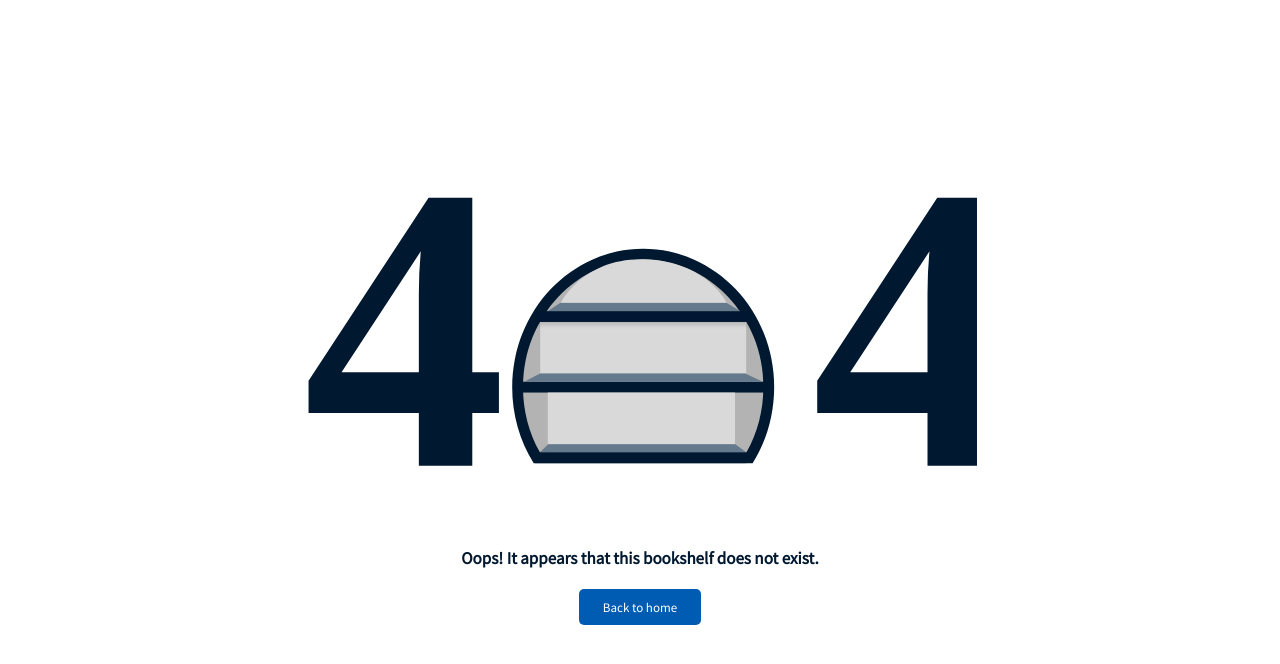
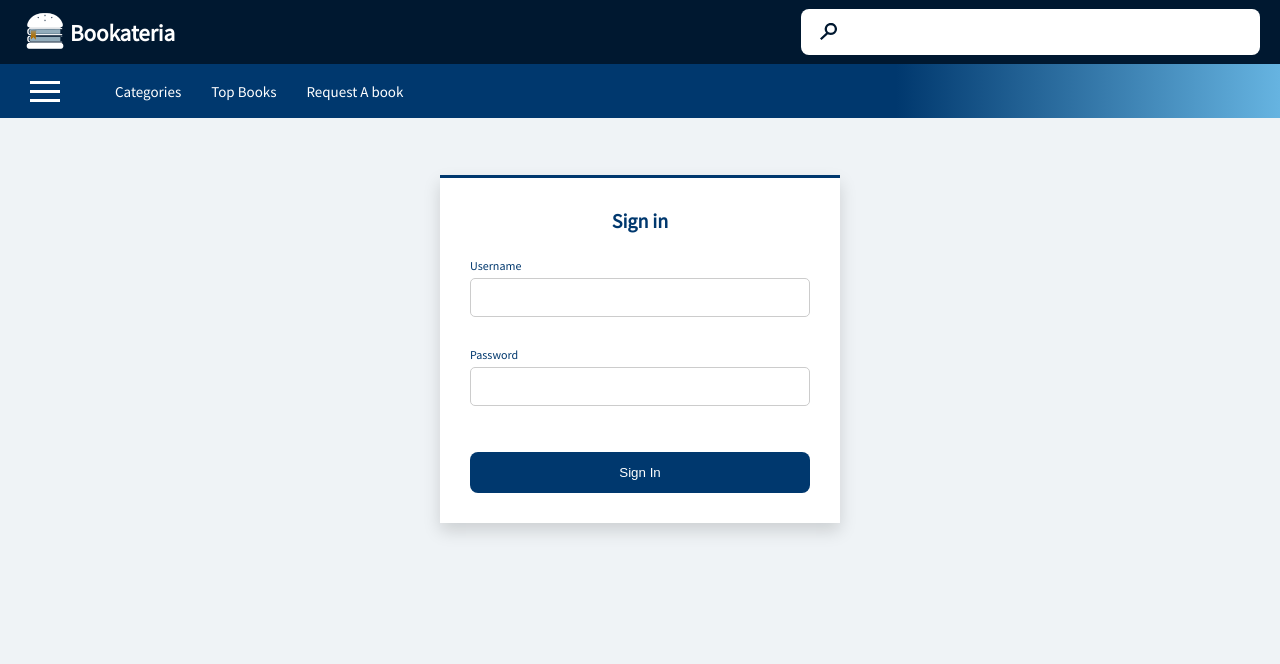
Before and after one commit to isaaccodekill/BookateriaFRONTEND, a React (Create React App) app: page /login in a window 1280 px wide. Shown: the top 664 px of the page. Built offline with nearby package versions, Linux system fonts and the light colour scheme.

Commit message:
created the login page

```diff
--- a/src/App.js
+++ b/src/App.js
@@ -10,6 +10,7 @@ import ViewBook from './Components/Pages/ViewBook/ViewBook'
 import SignUp from './Components/Pages/SignUp/SignUp'
 import UploadBook from './Components/Pages/UploadBook/UploadBook'
 import Homepage from './Components/Pages/Homepage/Homepage'
+import Login from './Components/Pages/Login/Login'
 
 
 
@@ -23,6 +24,7 @@ class App extends Component {
         <Route path="/book/:id" component={ViewBook} />
         <Route path="/signup" exact component={SignUp} />
         <Route path="/uploadbook" exact component={UploadBook}/>
+        <Route path="/login" exact component={Login}/>
 				<Route component={NotFoundError}/>
 			</Switch>
     	</NavContextProvider>
--- a/src/Components/Forms/Form/Form.module.css
+++ b/src/Components/Forms/Form/Form.module.css
@@ -14,6 +14,9 @@
 	margin-bottom: 50px;
 	background-color: #fff;
 }
+.Form form {
+	width: 100%;
+}
 
 .formHeading{
 	font-size: 20px;
@@ -26,7 +29,7 @@
 
 .formSubmit{
 	border: none;
-	margin-top: 3rem;
+	margin-top: 1rem;
 	border-radius: 8px;
 	padding: 13px 30px;
 	width: 100%;
--- a/src/Components/Forms/Input/Input.js
+++ b/src/Components/Forms/Input/Input.js
@@ -10,7 +10,7 @@ const Input = ({ name, Type, inputConfig, value, erorrs, action}) => {
 			input = (<React.Fragment>
 						<label htmlFor={name} className={styles.InputGroup}>
 							<p className={styles.Label}>{inputConfig.placeholder}</p>
-							<input id={name} name={name} className={styles.inputNormal} type={inputConfig.textType} value={value} onChange={(e) => action(e)} />
+							<input id={name} name={name} className={styles.inputNormal} type={inputConfig.type} value={value} onChange={(e) => action(e)} />
 						</label>
 					</React.Fragment>)
 			break
--- a/src/Components/Pages/Login/Login.js
+++ b/src/Components/Pages/Login/Login.js
@@ -1,15 +1,55 @@
 import React from 'react'
-import styles from ''
+// import styles from ''
 import TopHeader from '../../UI/Headers/TopHeader/TopHeader'
 import SubHeader from '../../UI/Headers/SubHeader/SubHeader'
 import Form from '../../Forms/Form/Form'
 
 
 const Login = () => {
+	const configObject = {
+		username: {
+			elementType: "input",
+			elementConfig: {
+				placeholder: "Username",
+				type: 'text'
+			},
+			value: "",
+			valid: true,
+			validations: {
+				required: true,
+				maxCharLength: 256
+			},
+			errorMessages: []
+		},
+		passwordr: {
+			elementType: "input",
+			elementConfig: {
+				placeholder: "Password",
+				type: 'password'
+			},
+			value: "",
+			valid: true,
+			validations: {
+				required: true,
+				maxCharLength: 256
+			},
+			errorMessages: []
+		}
+	}
+
+	const buttonConfig = {
+		text: "Sign In",
+		style: {
+			backgroundColor: "#00386e",
+			color: "#fff"
+		}
+	}
+
 	return (
 		<div>
 			<TopHeader/>
 			<SubHeader background button={true}/>
+			<Form Heading="Sign in" configuration={configObject} buttonConfig={buttonConfig}/>
 		</div>
 	)
 }
--- a/src/Components/Pages/SignUp/SignUp.js
+++ b/src/Components/Pages/SignUp/SignUp.js
@@ -5,6 +5,102 @@ import SubHeader from '../../UI/Headers/SubHeader/SubHeader'
 import Form from '../../Forms/Form/Form'
 
 const SignUp = () => {
+
+	const configObject = {
+		firstname: {
+			elementType: "image",
+			elementConfig: {
+				// placeholder: "Add a cover photo",
+				type: "file"
+			},
+			previewUrl: "",
+			value: "",
+			valid: true,
+			validations: {
+				maxSize: "10mb",
+				alloweFileType: ['jpeg', 'png', 'svg']
+			},
+			errorMessages: []
+		},
+		lastname: {
+			elementType: "input",
+			elementConfig: {
+				placeholder: "Add a title",
+				type: 'text'
+			},
+			value: "",
+			valid: true,
+			validations: {
+				required: true,
+				maxCharLength: 256
+			},
+			errorMessages: []
+		},
+		Author: {
+			elementType: "input",
+			elementConfig: {
+				placeholder: "Add an Author",
+				type: 'text'
+			},
+			value: "",
+			valid: true,
+			validations: {
+				required: true,
+				maxCharLength: 256
+			},
+			errorMessages: []
+		},
+		Category: {
+			elementType: "input",
+			elementConfig: {
+				placeholder: "Add a Category",
+				type: 'text'
+			},
+			value: "",
+			valid: true,
+			validations: {
+				required: true,
+				maxCharLength: 256
+			},
+			errorMessages: []
+		},
+		Description: {
+			elementType: "textArea",
+			elementConfig: {
+				placeholder: "Add a Description",
+				type: 'text'
+			},
+			value: "",
+			valid: true,
+			validations: {},
+			errorMessages: []
+		},
+		bookFile: {
+			elementType: "file",
+			elementConfig: {
+				placeholder: "Add the book file",
+				type: "file"
+			},
+			previewUrl: "",
+			value: "", // need to find the way to make the name of the book show as i upload it
+			valid: true,
+			validations: {
+				required: true,
+				alloweFileType: ["pdf", "epub"]
+			},
+			errorMessages: []
+		}
+	}
+
+	const buttonConfig = {
+		text: "Upload Book",
+		style: {
+			backgroundColor: "#4bce61",
+			color: "#fff"
+		}
+	}
+
+
 	return (
 		<div className={styles.SignUp}>
 			<TopHeader/>
```
